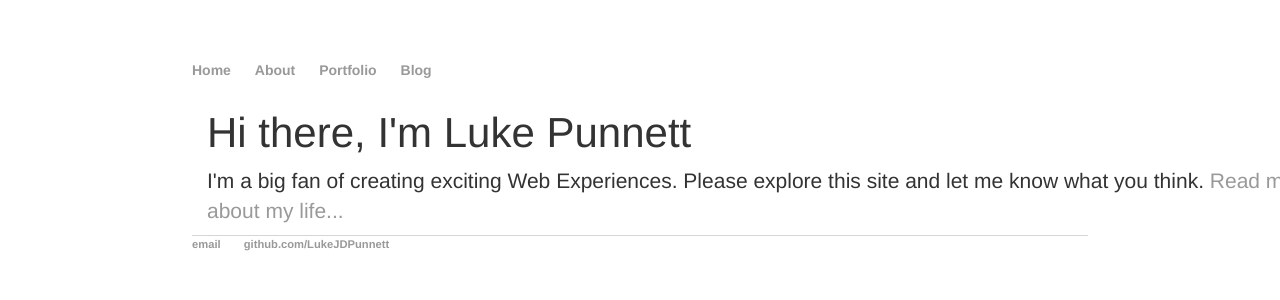
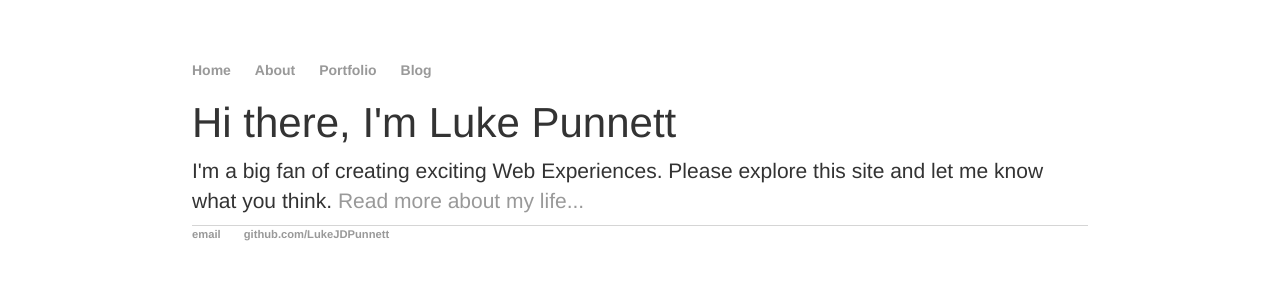
Before and after one commit to LukeJDPunnett/LukeJDPunnett.github.io2, a Jekyll site: the page built from index.html, in a window 1280 px wide. Shown: the top 300 px of the page. Built offline with Jekyll 4.4.1, drawn with Linux system fonts in a browser that asks for light colours.

Commit message:
Update default.html

```diff
--- a/_layouts/default.html
+++ b/_layouts/default.html
@@ -16,7 +16,7 @@
 	        		<li><a href="/blog">Blog</a></li>
 	    		</ul>
 			</nav>
-			<div class="container">
+			<div class="defaultContainer">
 
 			{{ content }}
 
```
